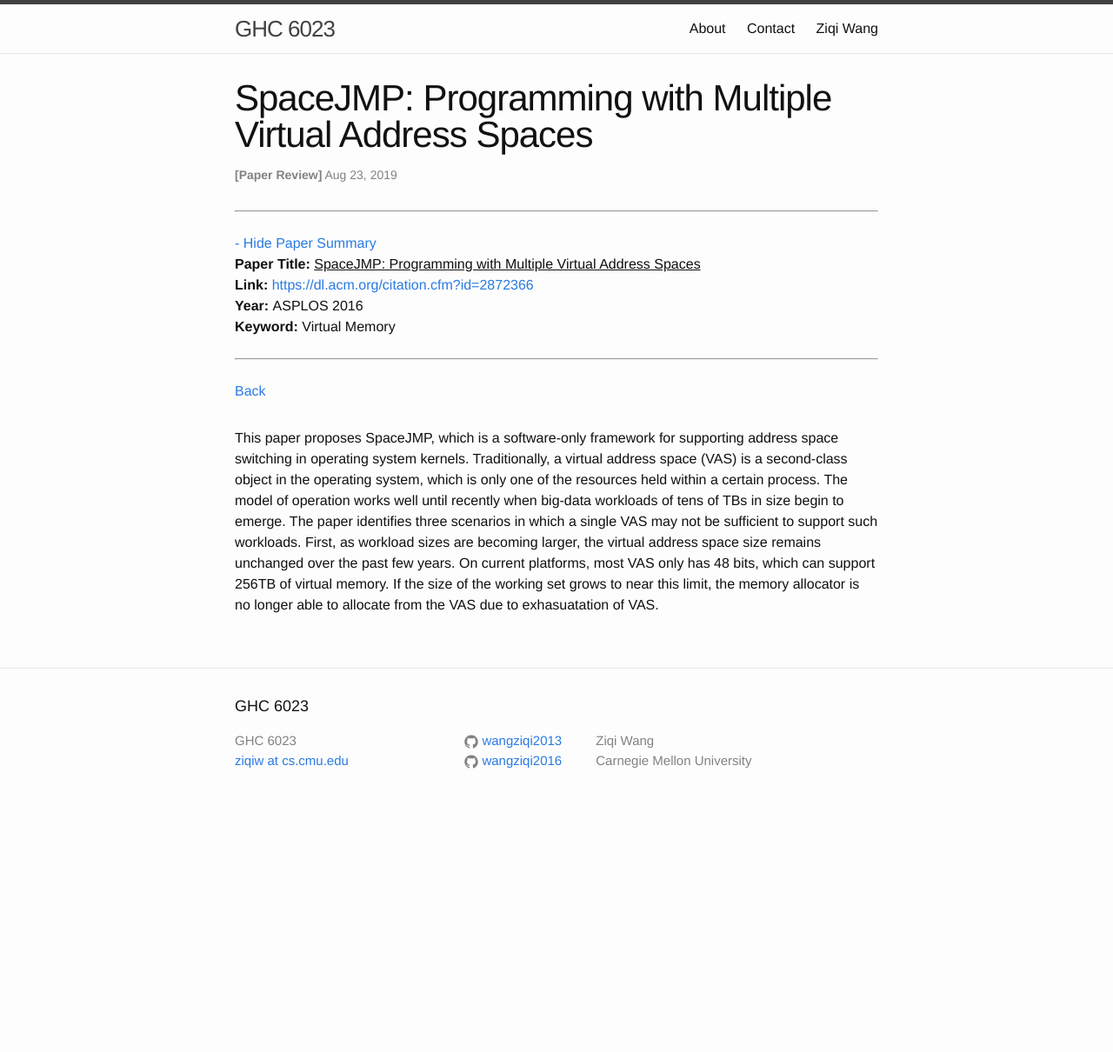
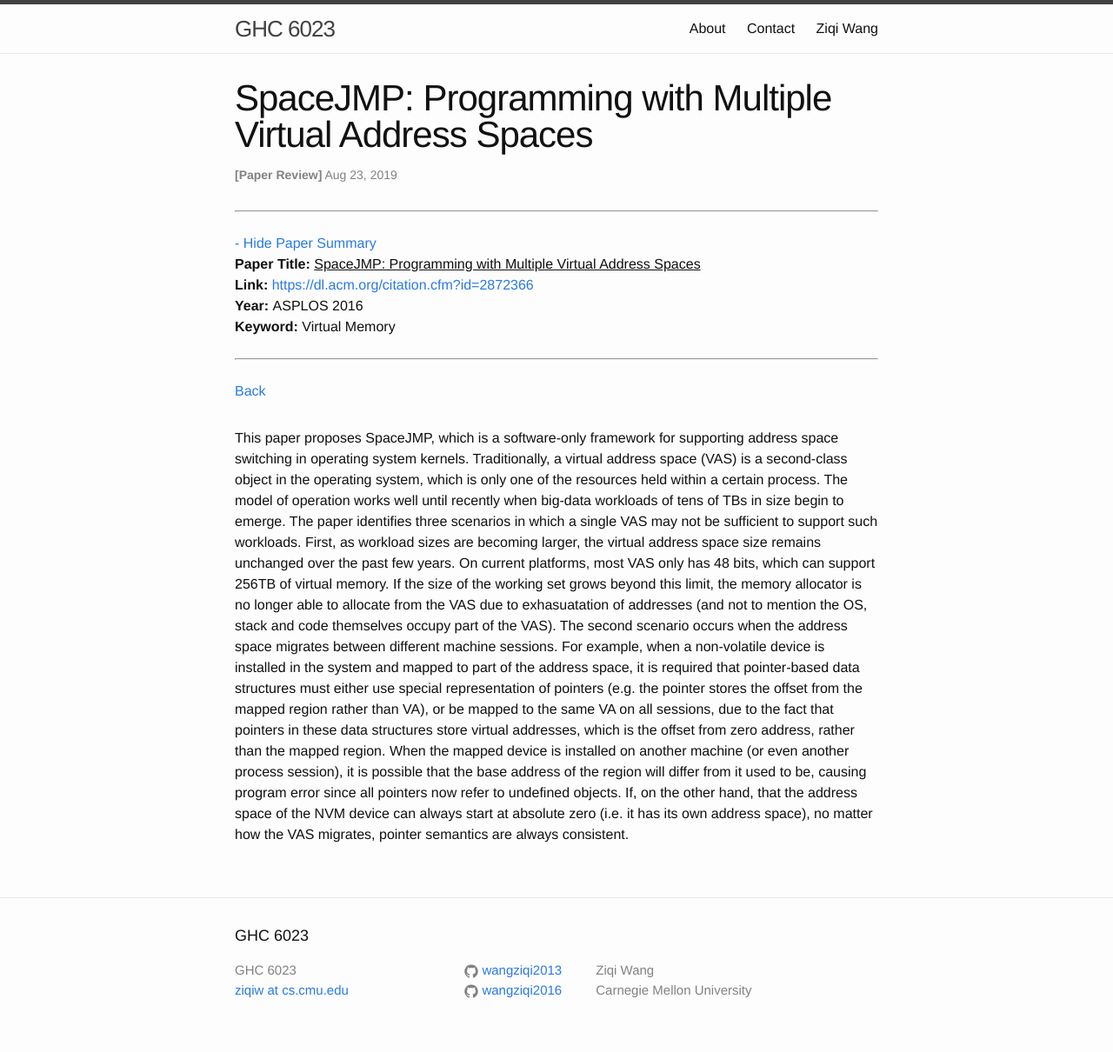
Before and after one commit to wangziqi2013/wangziqi2013.github.io, a Jekyll site: the page built from _posts/2019-08-23-SpaceJMP.markdown, in a window 1280 px wide. Shown: the whole page at 87% size. Built offline with Jekyll 4.4.1, drawn with Linux system fonts in a browser that asks for light colours; before the commit the page ends 946 px from its top, so only the background shows below that.

Commit message:
Adding second scenario

```diff
--- a/_posts/2019-08-23-SpaceJMP.markdown
+++ b/_posts/2019-08-23-SpaceJMP.markdown
@@ -19,5 +19,14 @@ one of the resources held within a certain process. The model of operation works
 of tens of TBs in size begin to emerge. The paper identifies three scenarios in which a single VAS may not be sufficient
 to support such workloads. First, as workload sizes are becoming larger, the virtual address space size remains unchanged
 over the past few years. On current platforms, most VAS only has 48 bits, which can support 256TB of virtual memory. If
-the size of the working set grows to near this limit, the memory allocator is no longer able to allocate from the VAS
-due to exhasuatation of VAS.
+the size of the working set grows beyond this limit, the memory allocator is no longer able to allocate from the VAS
+due to exhasuatation of addresses (and not to mention the OS, stack and code themselves occupy part of the VAS).
+The second scenario occurs when the address space migrates between different machine sessions. For example, when a
+non-volatile device is installed in the system and mapped to part of the address space, it is required that pointer-based
+data structures must either use special representation of pointers (e.g. the pointer stores the offset from the mapped
+region rather than VA), or be mapped to the same VA on all sessions, due to the fact that pointers in these data structures
+store virtual addresses, which is the offset from zero address, rather than the mapped region. When the mapped device is
+installed on another machine (or even another process session), it is possible that the base address of the region
+will differ from it used to be, causing program error since all pointers now refer to undefined objects.
+If, on the other hand, that the address space of the NVM device can always start at absolute zero (i.e. it has its own
+address space), no matter how the VAS migrates, pointer semantics are always consistent.
```
